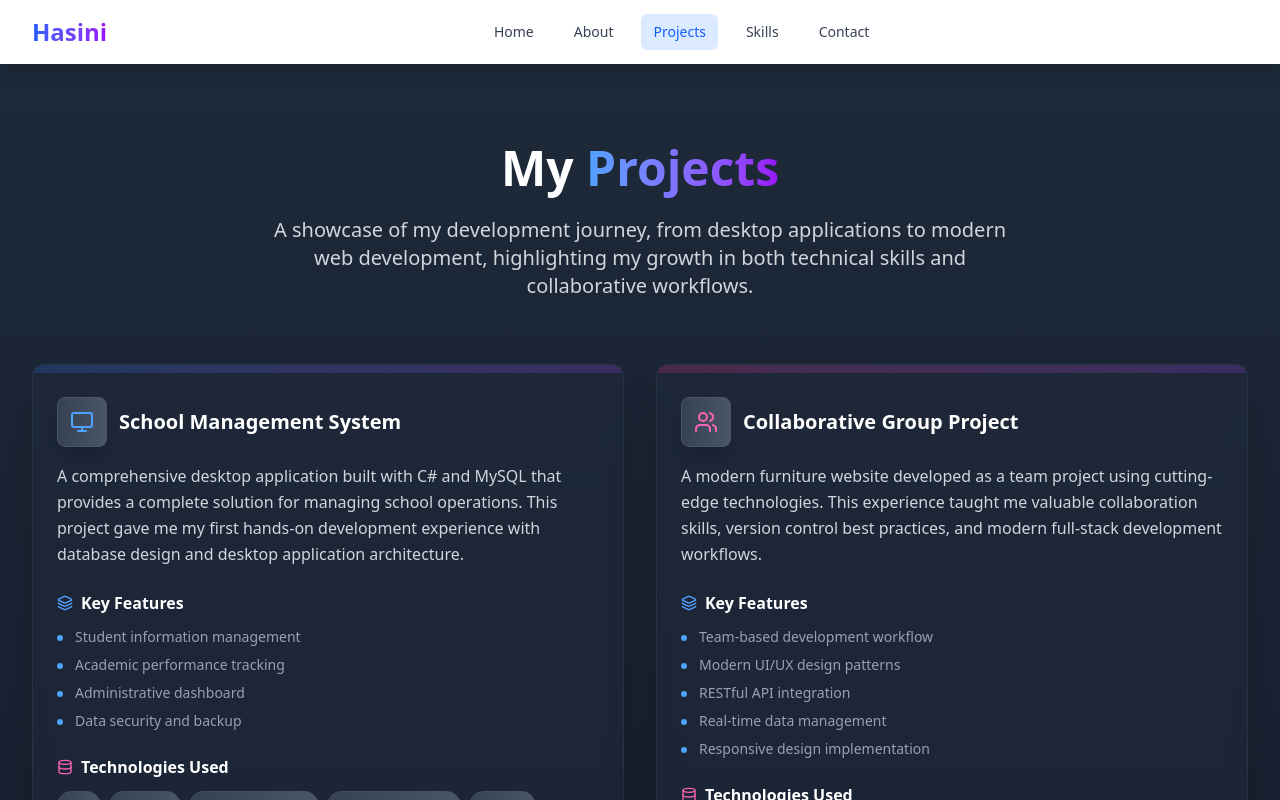
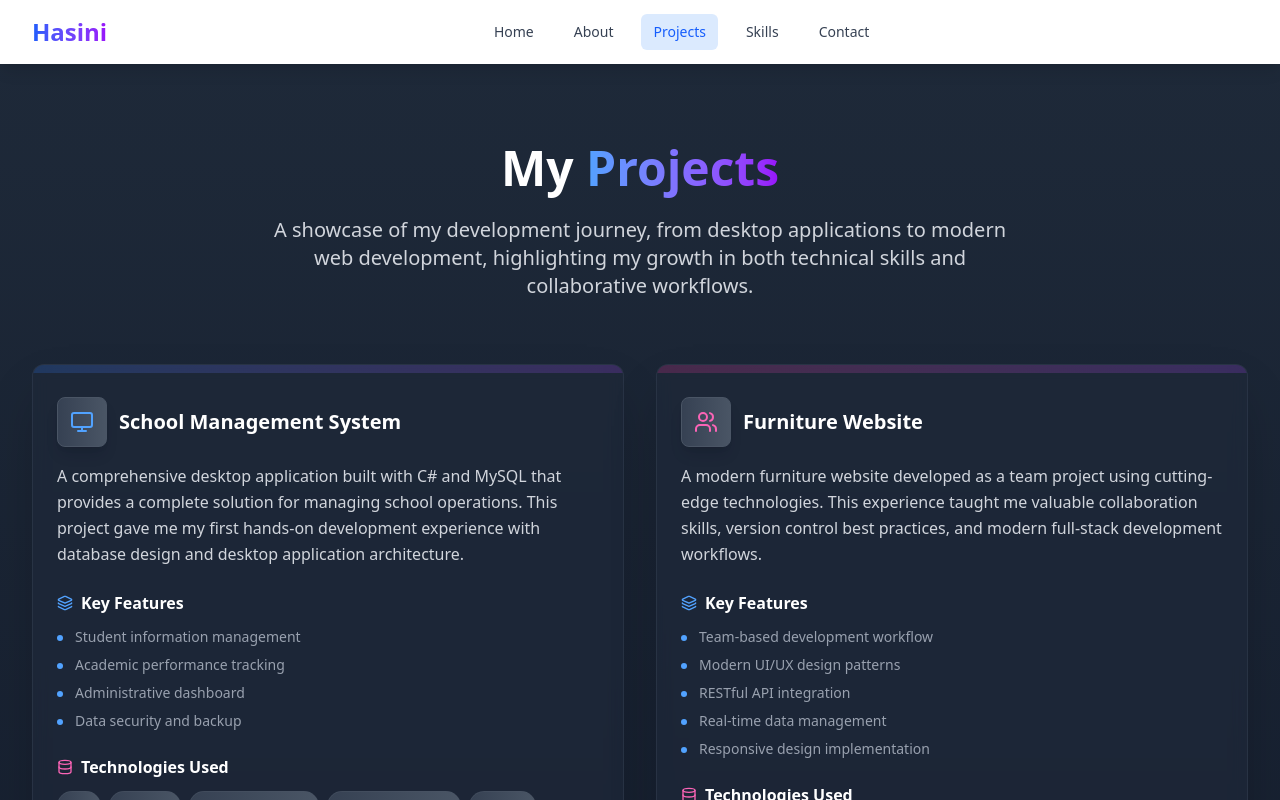
Before and after one commit to ICT-Courses/ict2233-ca-02-HasiniPrabodika, a React (Vite) app in the folder my-portfolio/: page /projects in a window 1280 px wide. Shown: the top 800 px of the page. Built offline with nearby package versions, Linux system fonts and the light colour scheme.

Commit message:
Update the name of one project

```diff
--- a/my-portfolio/src/pages/Projects.jsx
+++ b/my-portfolio/src/pages/Projects.jsx
@@ -18,7 +18,7 @@ const Projects = () => {
 
     },
     {
-      title: 'Collaborative Group Project',
+      title: 'Furniture Website',
       description: 'A modern furniture website developed as a team project using cutting-edge technologies. This experience taught me valuable collaboration skills, version control best practices, and modern full-stack development workflows.',
       features: [
         'Team-based development workflow',
```
